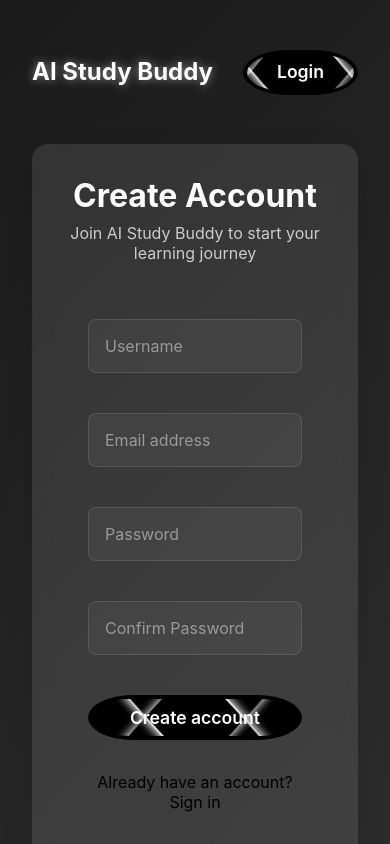
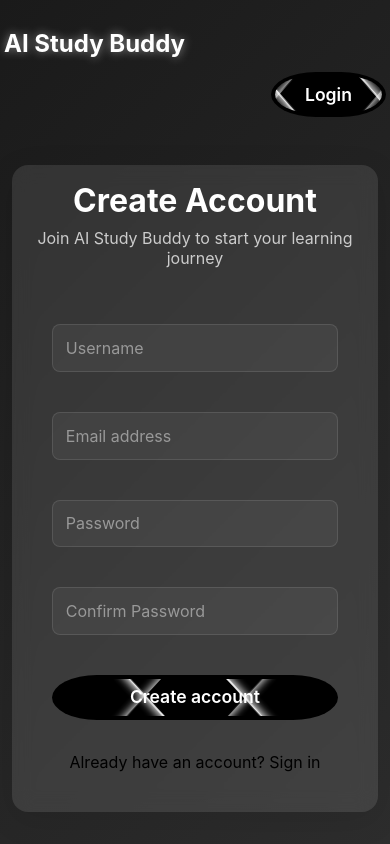
Before and after one commit to kalviumcommunity/S84_Akshit_Capstone_AiStudyBuddy, a React (Vite) app in the folder client/: page /register in a window 390 px wide. Built offline with nearby package versions, Linux system fonts and the light colour scheme; no server answers.

Commit message:
added scroll in login sigup page

```diff
--- a/client/src/Register.css
+++ b/client/src/Register.css
@@ -4,14 +4,22 @@
   background: linear-gradient(135deg, #1a1a1a 0%, #2d2d2d 100%);
   display: flex;
   justify-content: center;
-  align-items: center;
-  padding: 2rem;
+  align-items: flex-start;
+  padding: 1rem;
+  overflow-y: auto !important;
+  overflow-x: hidden;
+  position: relative;
 }
 
 .register-content {
   width: 100%;
   max-width: 1200px;
   margin: 0 auto;
+  padding: 1rem 0;
+  display: flex;
+  flex-direction: column;
+  align-items: center;
+  justify-content: flex-start;
 }
 
 .app-header {
@@ -40,7 +48,8 @@
   padding: 2rem;
   box-shadow: 0 8px 32px rgba(0, 0, 0, 0.1);
   max-width: 500px;
-  margin: 0 auto;
+  margin: 2rem auto;
+  min-height: auto;
 }
 
 .main-section h1 {
@@ -294,6 +303,15 @@
 
 /* Responsive adjustments */
 @media (max-width: 768px) {
+  .register-container {
+    padding: 0.5rem;
+    align-items: center;
+  }
+
+  .register-content {
+    padding: 0.5rem 0;
+  }
+
   .register-form {
     padding: 1.5rem;
   }
@@ -302,4 +320,65 @@
     padding: 0.6rem 1.5rem;
     font-size: 1rem;
   }
+
+  .main-section {
+    margin: 1rem;
+    padding: 1.5rem;
+  }
+
+  .app-header {
+    flex-direction: column;
+    gap: 1rem;
+    text-align: center;
+    height: auto;
+    min-height: 80px;
+  }
 }
+
+@media (max-width: 480px) {
+  .register-container {
+    padding: 0.25rem;
+  }
+
+  .main-section {
+    margin: 0.5rem;
+    padding: 1rem;
+  }
+
+  .app-header {
+    flex-direction: column;
+    gap: 1rem;
+    text-align: center;
+  }
+
+  .form-group input {
+    padding: 0.8rem;
+    font-size: 16px; /* Prevents zoom on iOS */
+  }
+}
+
+/* For laptops with on-screen keyboards */
+@media (max-height: 600px) {
+  .register-container {
+    padding: 0.5rem;
+  }
+
+  .main-section {
+    margin: 1rem auto;
+    padding: 1rem;
+  }
+
+  .main-section h1 {
+    font-size: 1.5rem;
+    margin-bottom: 0.5rem;
+  }
+
+  .main-section p {
+    font-size: 1rem;
+    margin-bottom: 1rem;
+  }
+
+  .register-form {
+    padding: 1rem;
+  }
+}
--- a/client/src/components/Login.jsx
+++ b/client/src/components/Login.jsx
@@ -20,7 +20,7 @@ function Login() {
   };
 
   return (
-    <div className="welcome-container">
+    <div className="welcome-container auth-page">
       <div className="welcome-content">
         <header className="app-header">
           <div className="app-logo">AI Study Buddy</div>
--- a/client/src/components/Register.jsx
+++ b/client/src/components/Register.jsx
@@ -38,7 +38,7 @@ const Register = () => {
   };
 
   return (
-    <div className="register-container">
+    <div className="register-container auth-page">
       <div className="register-content">
         <header className="app-header">
           <div className="app-logo">AI Study Buddy</div>
--- a/client/src/components/Welcome.css
+++ b/client/src/components/Welcome.css
@@ -11,11 +11,12 @@ html, body, #root {
   width: 100%;
   margin: 0;
   padding: 0;
-  overflow: hidden;
+  overflow-x: hidden;
 }
 
 body {
   position: relative;
+  overflow-y: auto;
 }
 
 #root {
@@ -26,28 +27,29 @@ body {
   bottom: 0;
   width: 100vw;
   height: 100vh;
+  overflow-y: auto;
 }
 
 .welcome-container {
-  position: fixed;
-  top: 0;
-  left: 0;
-  right: 0;
-  bottom: 0;
+  min-height: 100vh;
   background-color: #0e0e0e;
   color: #fff;
   display: flex;
   flex-direction: column;
-  overflow: hidden;
+  overflow-y: auto !important;
+  overflow-x: hidden;
+  position: relative;
 }
 
 .welcome-content {
   position: relative;
   width: 100%;
-  height: 100%;
+  min-height: 100vh;
   display: flex;
   flex-direction: column;
   align-items: center;
+  padding: 1rem 0;
+  justify-content: flex-start;
 }
 
 .welcome-container::before {
@@ -204,13 +206,14 @@ body {
   flex: 1;
   display: flex;
   flex-direction: column;
-  justify-content: center;
+  justify-content: flex-start;
   align-items: center;
   text-align: center;
   width: 100%;
   max-width: 1400px;
   padding: 2rem;
-  margin: 0 auto;
+  margin: 2rem auto;
+  min-height: auto;
 }
 
 .welcome-container .main-section h1 {
@@ -304,21 +307,38 @@ body {
 }
 
 @media (max-width: 768px) {
+  .welcome-container {
+    padding: 0.5rem 0;
+  }
+
+  .welcome-content {
+    padding: 0.5rem 0;
+  }
+
   .welcome-container header {
     padding: 1rem;
+    flex-direction: column;
+    gap: 1rem;
+    text-align: center;
+    height: auto;
+    min-height: 80px;
   }
 
   .welcome-container .main-section {
     padding: 1rem;
+    margin: 1rem;
+    justify-content: flex-start;
   }
 
   .welcome-container .main-section h1 {
     font-size: 2.5rem;
+    margin-bottom: 1rem;
   }
 
   .welcome-container .main-section p {
     font-size: 1.1rem;
     max-width: 500px;
+    margin-bottom: 2rem;
   }
 
   .welcome-container .cta-button {
@@ -330,4 +350,68 @@ body {
     padding: 0.6rem 1.5rem;
     font-size: 1rem;
   }
+
+  .auth-form {
+    padding: 1.5rem;
+    margin: 0;
+  }
 }
+
+@media (max-width: 480px) {
+  .welcome-container {
+    padding: 0.25rem 0;
+  }
+
+  .welcome-content {
+    padding: 0.25rem 0;
+  }
+
+  .welcome-container .main-section {
+    margin: 0.5rem;
+    padding: 0.5rem;
+  }
+
+  .welcome-container .main-section h1 {
+    font-size: 2rem;
+  }
+
+  .welcome-container .main-section p {
+    font-size: 1rem;
+  }
+
+  .welcome-container .cta-button {
+    font-size: 1rem;
+    padding: 0.8rem 3rem;
+  }
+
+  .auth-form {
+    padding: 1rem;
+  }
+
+  .form-group input {
+    padding: 0.8rem;
+    font-size: 16px; /* Prevents zoom on iOS */
+  }
+}
+
+/* For laptops with on-screen keyboards */
+@media (max-height: 600px) {
+  .welcome-container .main-section {
+    margin: 1rem auto;
+    padding: 1rem;
+  }
+
+  .welcome-container .main-section h1 {
+    font-size: 2rem;
+    margin-bottom: 0.5rem;
+  }
+
+  .welcome-container .main-section p {
+    font-size: 1rem;
+    margin-bottom: 1rem;
+  }
+
+  .auth-form {
+    padding: 1rem;
+  }
+}
--- a/client/src/index.css
+++ b/client/src/index.css
@@ -6,18 +6,23 @@
   font-family: 'Inter', sans-serif;
 }
 
+html {
+  scroll-behavior: smooth;
+}
+
 html, body, #root {
   height: 100%;
   width: 100%;
   margin: 0;
   padding: 0;
-  overflow: hidden;
+  overflow-x: hidden;
 }
 
 body {
   position: relative;
   background-color: #0e0e0e;
   color: #fff;
+  overflow-y: auto;
 }
 
 #root {
@@ -28,6 +33,40 @@ body {
   bottom: 0;
   width: 100vw;
   height: 100vh;
+  overflow-y: auto;
+}
+
+/* Auth page specific styles */
+.auth-page {
+  min-height: 100vh;
+  overflow-y: auto !important;
+  background: linear-gradient(135deg, #1a1a1a 0%, #2d2d2d 100%);
+  scroll-behavior: smooth;
+  position: relative;
+}
+
+.auth-page .welcome-container,
+.auth-page .register-container {
+  overflow-y: auto !important;
+  min-height: 100vh;
+}
+
+.auth-page::-webkit-scrollbar {
+  width: 8px;
+}
+
+.auth-page::-webkit-scrollbar-track {
+  background: rgba(255, 255, 255, 0.1);
+  border-radius: 4px;
+}
+
+.auth-page::-webkit-scrollbar-thumb {
+  background: rgba(255, 255, 255, 0.3);
+  border-radius: 4px;
+}
+
+.auth-page::-webkit-scrollbar-thumb:hover {
+  background: rgba(255, 255, 255, 0.5);
 }
 
 /* Common Header Styles */
```
